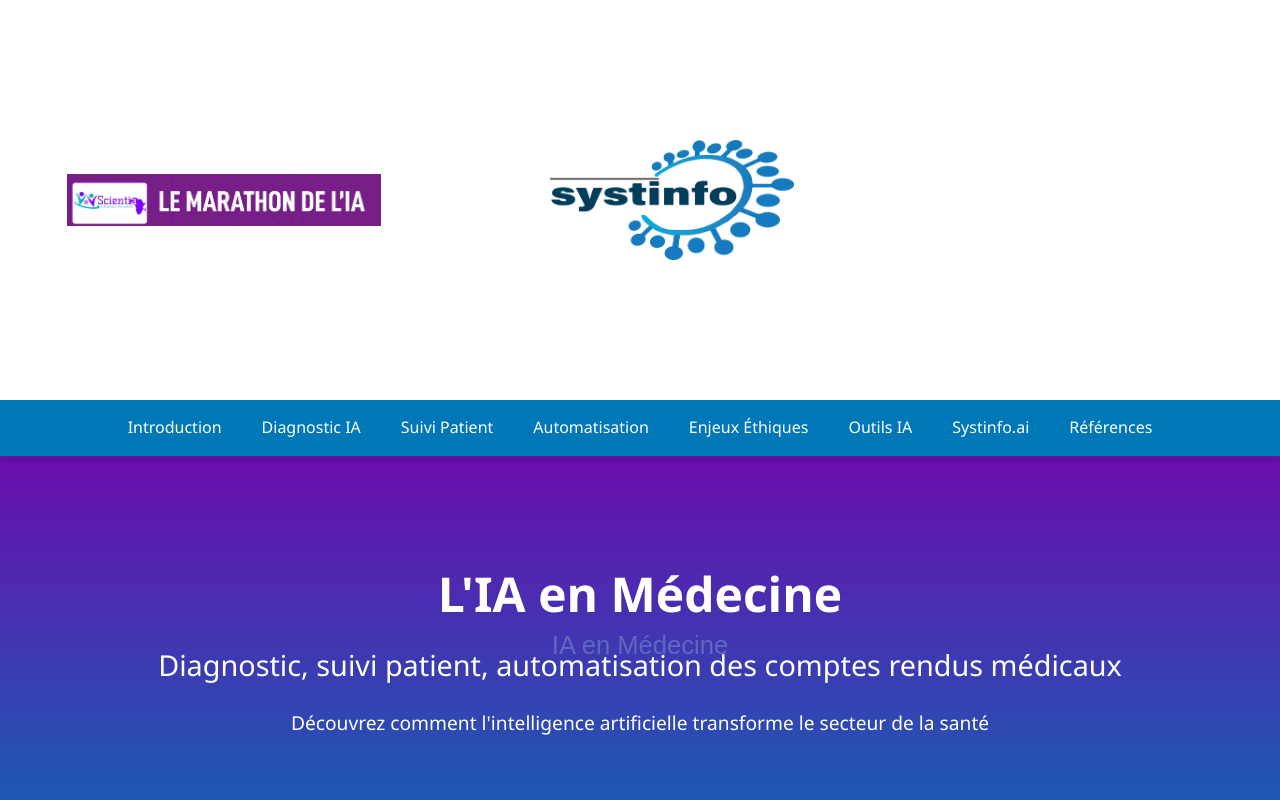
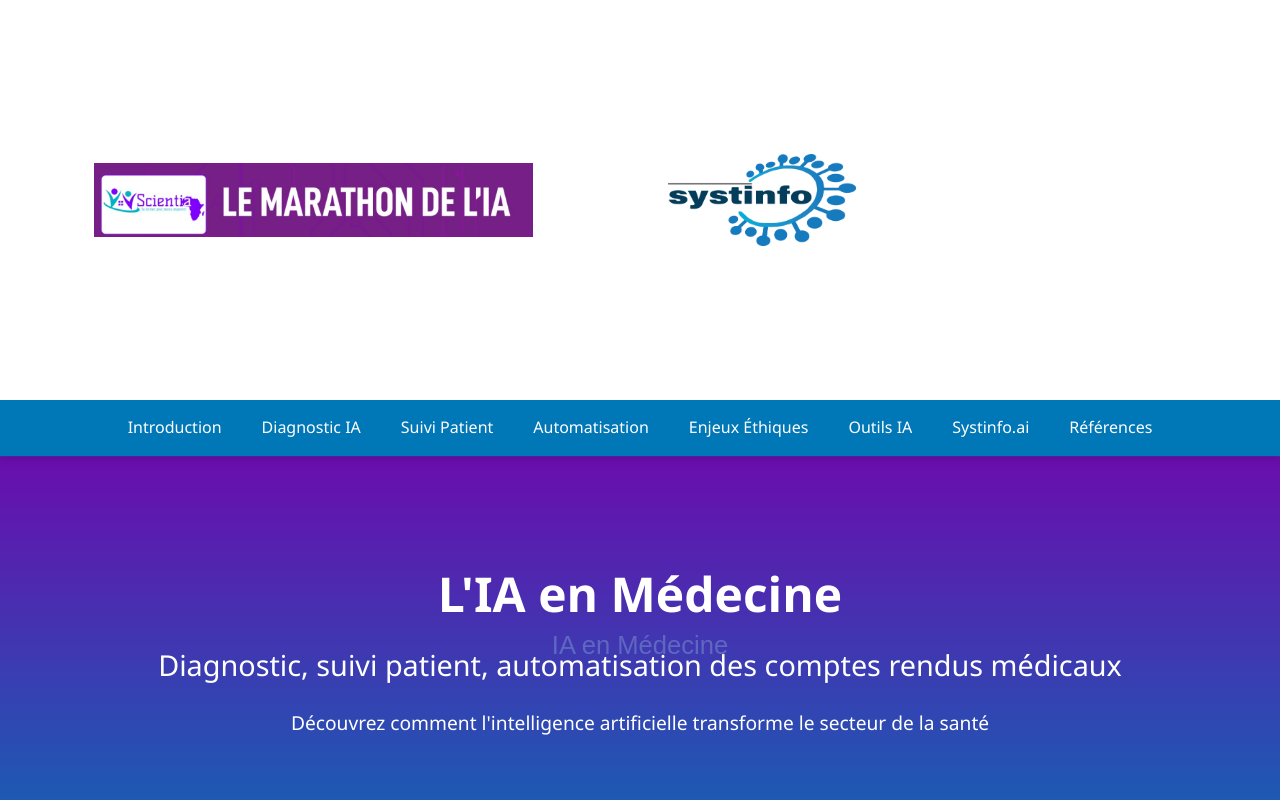
Before and after one commit to Bouba-BF/ia-medecine, a plain HTML site: page index.html in a window 1280 px wide. Shown: the top 800 px of the page. Drawn offline with Linux system fonts and the light colour scheme.

Commit message:
Update style.css

```diff
--- a/css/style.css
+++ b/css/style.css
@@ -24,6 +24,12 @@
   object-fit: contain; /* Garde les proportions sans déformer */
 }
 
+.banner-right {
+  flex: 0 0 30%;
+}
+.banner-left {
+  flex: 0 0 70%;
+}
 
 
 
```
